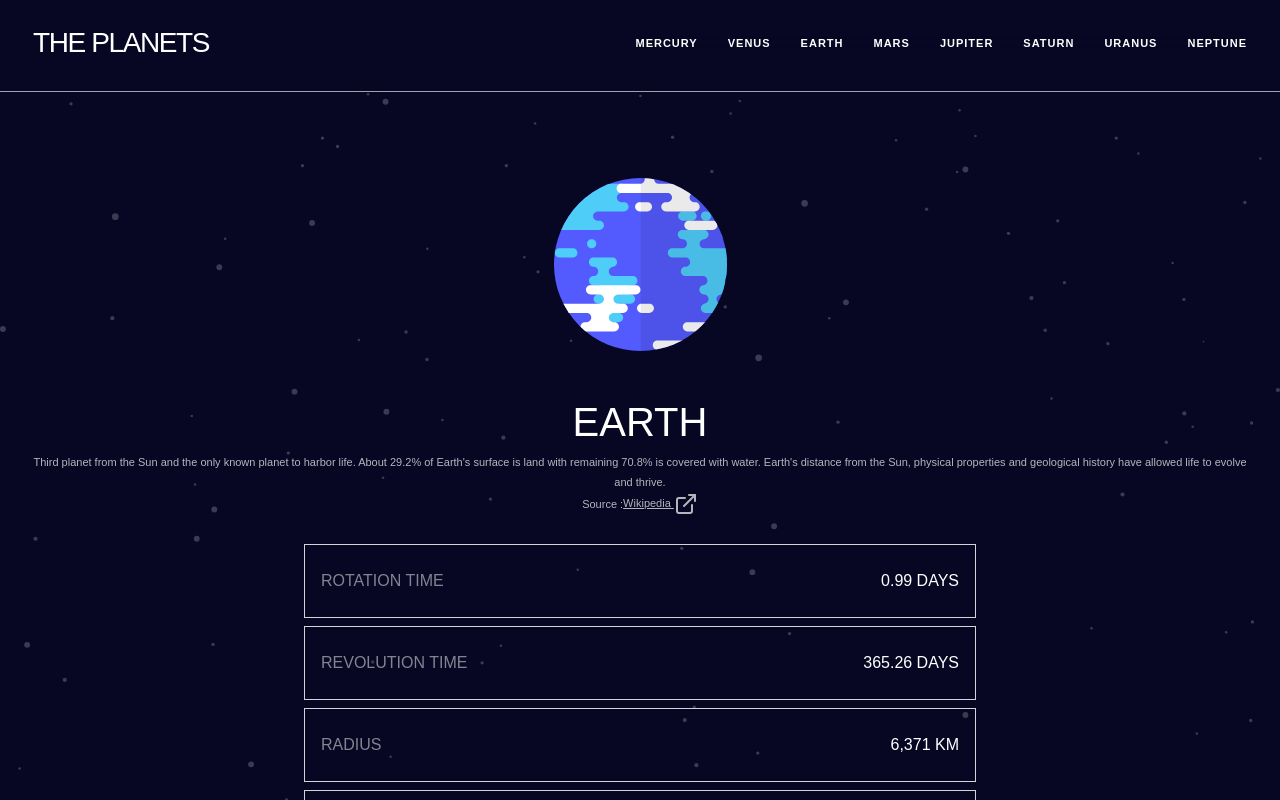
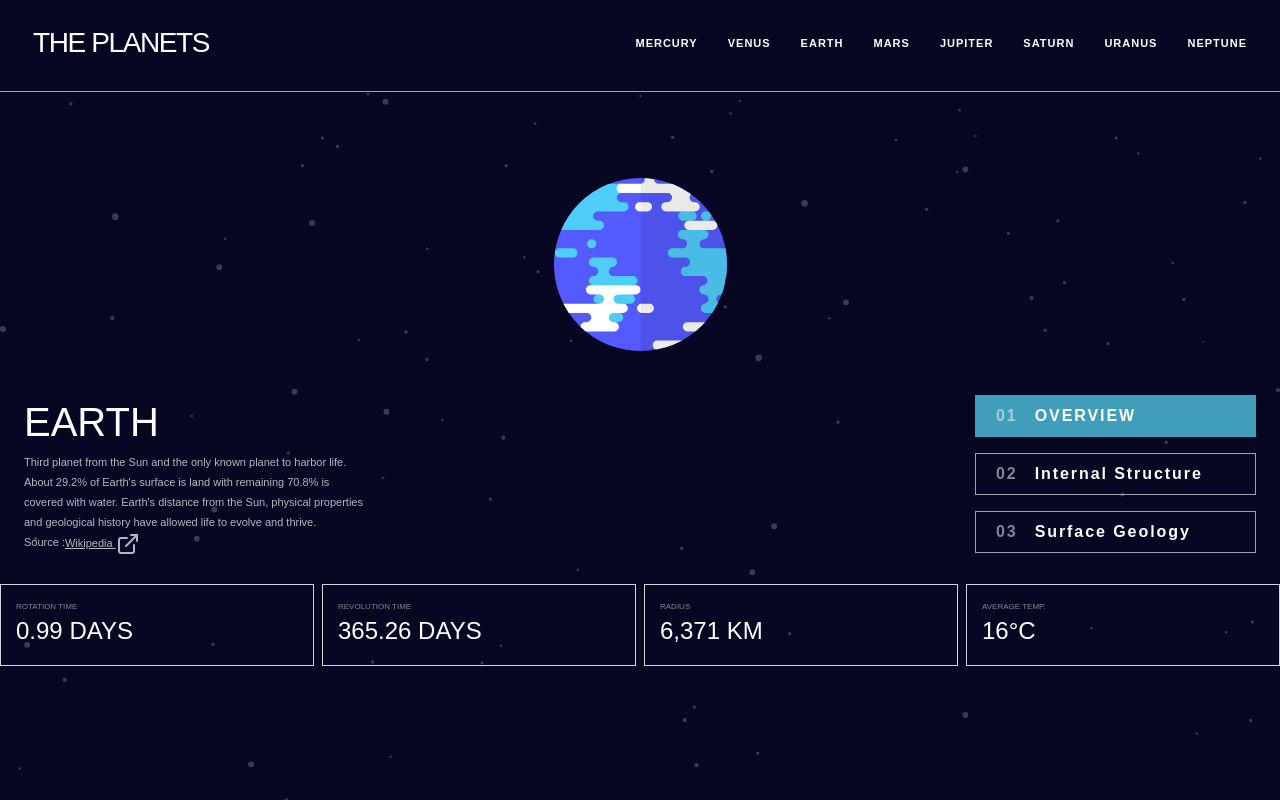
Before and after one commit to Ctato1/planets, a React (Vite) app: page / in a window 1280 px wide. Built offline with nearby package versions, Linux system fonts and the light colour scheme.

Commit message:
add responsive-mobile and tablet

```diff
--- a/src/components/Planets.tsx
+++ b/src/components/Planets.tsx
@@ -15,8 +15,7 @@ export default function Planets({ info, color, setInfo, data }: PlanetsProps) {
     content: string;
     source: string;
   }>(data.overview);
-  const [image, setImage] = useState(data.images.planet)
-
+  const [image, setImage] = useState(data.images.planet);
 
   useEffect(() => {
     setScale(false);
@@ -26,18 +25,27 @@ export default function Planets({ info, color, setInfo, data }: PlanetsProps) {
     }, 500);
     if (info === "OVERVIEW") {
       setPlanetInfo(data.overview);
-      setImage(data.images.planet)
+      setImage(data.images.planet);
     } else if (info === "STRUCTURE") {
       setPlanetInfo(data.structure);
-      setImage(data.images.internal)
+      setImage(data.images.internal);
     } else if (info === "SURFACE") {
       setPlanetInfo(data.geology);
-      setImage(data.images.geology)
+      setImage(data.images.geology);
     }
-  }, [data.geology, data.images.geology, data.images.internal, data.images.planet, data.overview, data.structure, info, data]);
+  }, [
+    data.geology,
+    data.images.geology,
+    data.images.internal,
+    data.images.planet,
+    data.overview,
+    data.structure,
+    info,
+    data,
+  ]);
 
   return (
-    <main>
+    <main className="max-w-screen-2xl mx-auto">
       <header className="sm:hidden">
         <ul className="duration-300 overflow-hidden flex justify-around font-bold text-[9px] py-[20px] border-b-[1px] border-gray-600">
           <li
@@ -81,12 +89,12 @@ export default function Planets({ info, color, setInfo, data }: PlanetsProps) {
       <section className="">
         {/* image */}
         <div
-          className={`planet flex flex-col items-center justify-center w-screen h-[300px] ${
+          className={`planet flex flex-col items-center justify-center  h-[300px] ${
             scale ? "planet" : "planetnon"
           }`}
         >
           <img
-            src={info === 'SURFACE' ? data.images.planet : image}
+            src={info === "SURFACE" ? data.images.planet : image}
             alt={data.name}
             className={`outline-none mt-11`}
             style={{
@@ -96,49 +104,80 @@ export default function Planets({ info, color, setInfo, data }: PlanetsProps) {
               transform: `rotate(${rotate}deg) scale(${scale ? 1 : 0})`,
             }}
           />
-          {
-            info === 'SURFACE' && <img src={image} alt="" className="mb-4 animate-pulse"  style={{
+          {info === "SURFACE" && (
+            <img
+              src={image}
+              alt=""
+              className="mb-4 animate-pulse"
+              style={{
                 width: `90px`,
                 height: `90px`,
                 transition: ".3s",
-              transform: `rotate(${rotate}deg) scale(${scale ? 1 : 0}) translateY(-50px)`,
-            }}/>
-          }
-
+                transform: `rotate(${rotate}deg) scale(${
+                  scale ? 1 : 0
+                }) translateY(-50px)`,
+              }}
+            />
+          )}
         </div>
         {/* description */}
-        <div className="text-center px-[24px]">
+        <div className="text-center px-[24px] flex items-center md:justify-between md:text-left">
+          <div className="md:w-[339px]">
             <h1 className="text-white text-[40px] font-antonio font-thin">
               {data.name.toUpperCase()}
             </h1>
             <p className="text-white text-[11px] font-[400] leading-5 opacity-70">
               {planetInfo.content}
             </p>
-          <p className="text-white text-[11px] font-[400] leading-5 opacity-70 flex justify-center items-center">
+            <p className="text-white text-[11px] font-[400] leading-5 opacity-70 flex justify-center md:justify-start ">
               Source :{" "}
-            <a href={planetInfo.source} target="_blank" className="cursor-pointer underline">
+              <a
+                href={planetInfo.source}
+                target="_blank"
+                className="cursor-pointer underline"
+              >
                 Wikipedia <ExternalLink className="inline" />
               </a>{" "}
             </p>
           </div>
+          <div className="hidden md:block md:w-[281px] ">
+            <ul className="text-white flex flex-col gap-[16px]">
+              <li
+               onClick={() => setInfo("OVERVIEW")}
+              className="cursor-pointer border border-gray-400 py-[8px] px-[20px] flex gap-[17px] items-center font-bold tracking-[1.929px]"
+              style={info === 'OVERVIEW' ? {backgroundColor:'#419EBB',border:'1px solid transparent'}:{}}
+              ><span className="opacity-50">01</span>OVERVIEW</li>
+              <li
+               onClick={() => setInfo("STRUCTURE")}
+              className="cursor-pointer border border-gray-400 py-[8px] px-[20px] flex gap-[17px] items-center font-bold tracking-[1.929px]"
+              style={info === 'STRUCTURE' ? {backgroundColor:'#419EBB',border:'1px solid transparent'}:{}}
+              ><span className="opacity-50">02</span>Internal Structure</li>
+              <li
+               onClick={() => setInfo("SURFACE")}
+              className="cursor-pointer border border-gray-400 py-[8px] px-[20px] flex gap-[17px] items-center font-bold tracking-[1.929px]"
+              style={info === 'SURFACE' ? {backgroundColor:'#419EBB',border:'1px solid transparent'}:{}}
+              ><span className="opacity-50">03</span>Surface Geology</li>
+            </ul>
+          </div>
+        </div>
         {/* info */}
         <div className="mt-[28px] ">
-          <ul className="text-white max-w-2xl w-[90%] flex flex-col gap-[8px] mx-auto ">
-            <li className="border border-gray-300 px-[16px] py-[24px] flex justify-between">
-              <span className="opacity-50">ROTATION TIME</span>{" "}
-              <span>{data.rotation.toUpperCase()}</span>
+          <ul className="text-white w-[100%] flex flex-col gap-[8px] mx-auto md:flex-row ">
+            <li className="border border-gray-300 px-[16px] py-[24px] flex justify-between md:flex-col md:w-[25%] md:py-[16px] md:px-[15px]">
+              <span className="opacity-50 md:text-[8px]">ROTATION TIME</span>{" "}
+              <span className="md:text-[24px]">{data.rotation.toUpperCase()}</span>
             </li>
-            <li className="border border-gray-300 px-[16px] py-[24px] flex justify-between">
-              <span className="opacity-50">REVOLUTION TIME</span>{" "}
-              <span>{data.revolution.toUpperCase()}</span>
+            <li className="border border-gray-300 px-[16px] py-[24px] flex justify-between md:flex-col md:w-[25%] md:py-[16px] md:px-[15px]">
+              <span className="opacity-50 md:text-[8px]">REVOLUTION TIME</span>{" "}
+              <span className="md:text-[24px]">{data.revolution.toUpperCase()}</span>
             </li>
-            <li className="border border-gray-300 px-[16px] py-[24px] flex justify-between">
-              <span className="opacity-50">RADIUS</span>{" "}
-              <span>{data.radius.toUpperCase()}</span>
+            <li className="border border-gray-300 px-[16px] py-[24px] flex justify-between md:flex-col md:w-[25%] md:py-[16px] md:px-[15px]">
+              <span className="opacity-50 md:text-[8px]">RADIUS</span>{" "}
+              <span className="md:text-[24px]">{data.radius.toUpperCase()}</span>
             </li>
-            <li className="border border-gray-300 px-[16px] py-[24px] flex justify-between">
-              <span className="opacity-50">AVERAGE TEMP.</span>{" "}
-              <span>{data.temperature.toUpperCase()}</span>
+            <li className="border border-gray-300 px-[16px] py-[24px] flex justify-between md:flex-col md:w-[25%] md:py-[16px] md:px-[15px]">
+              <span className="opacity-50 md:text-[8px]">AVERAGE TEMP.</span>{" "}
+              <span className="md:text-[24px]">{data.temperature.toUpperCase()}</span>
             </li>
           </ul>
         </div>
```
Lines whose indentation alone changed are shown as unchanged.
